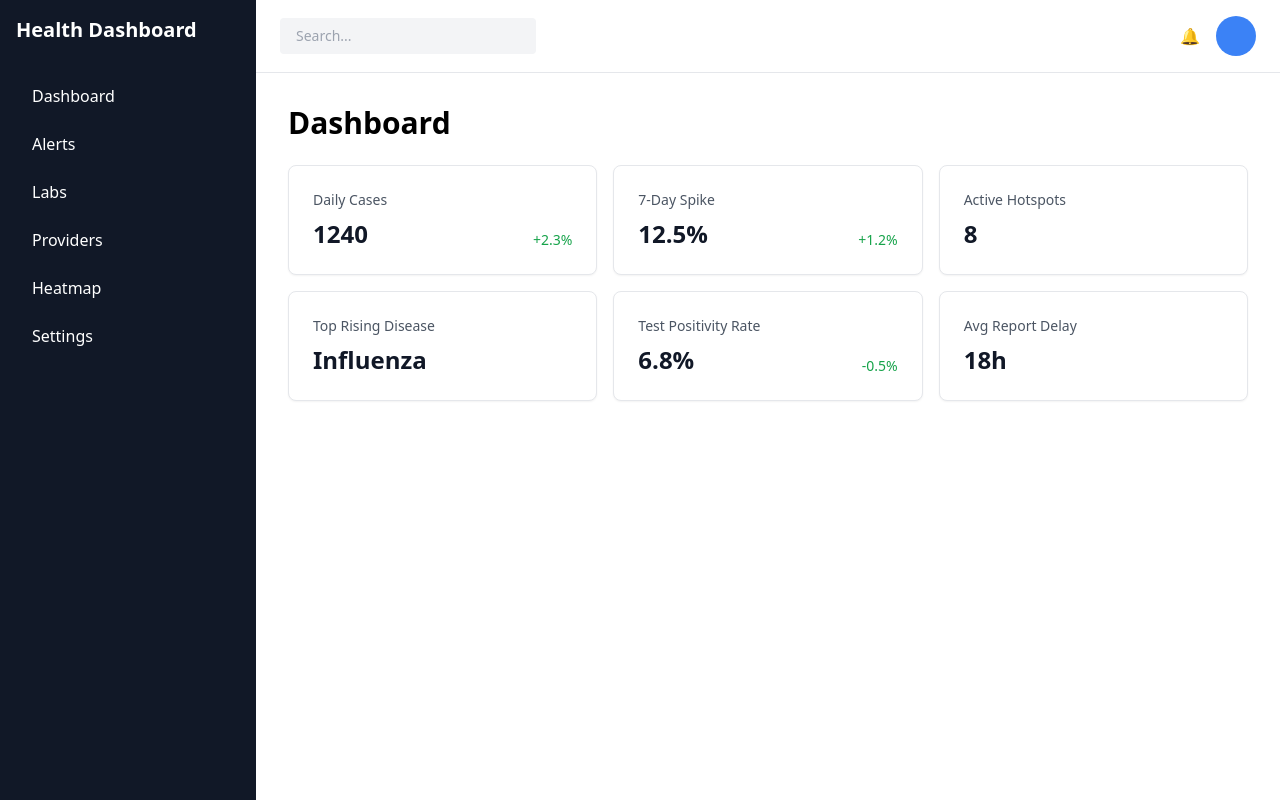
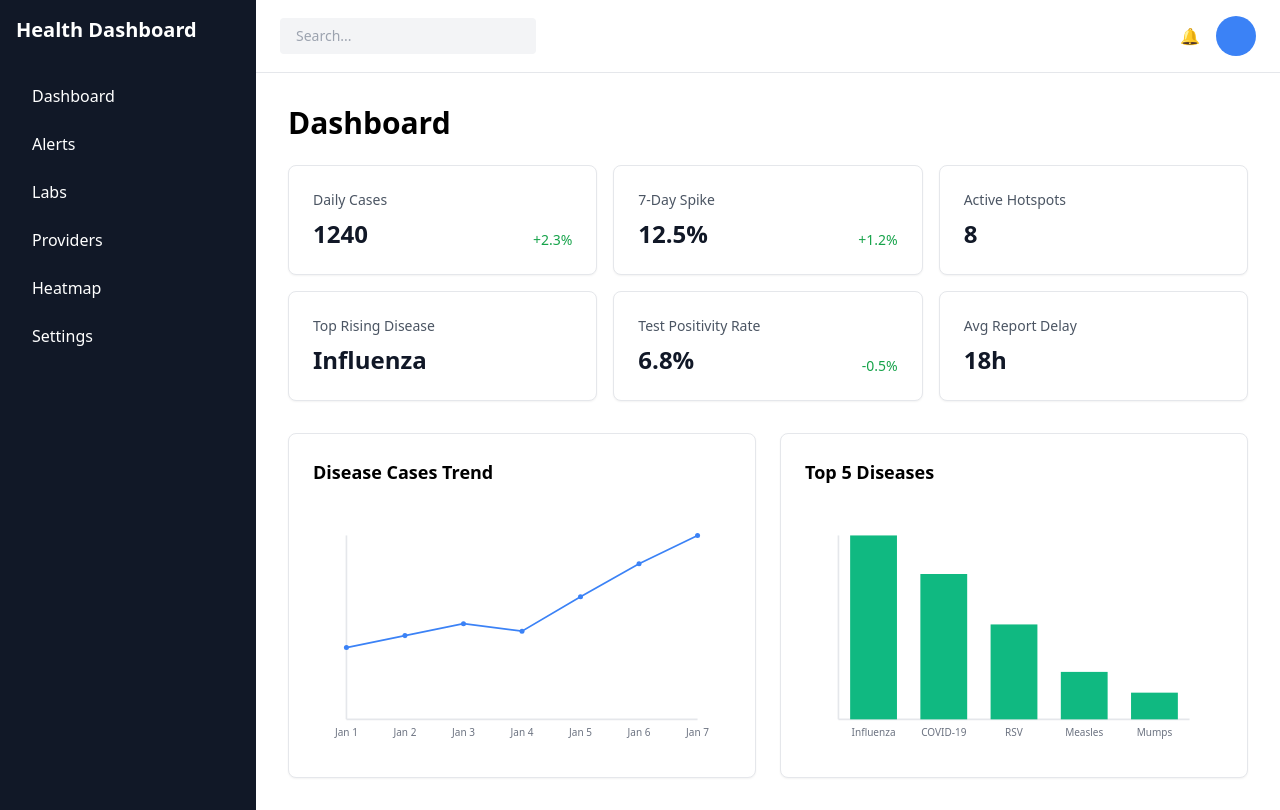
Before and after one commit to jivrajx04/Government-dashboard-ui, a React (Vite) app: page /dashboard in a window 1280 px wide. Built offline with nearby package versions, Linux system fonts and the light colour scheme.

Commit message:
Updated DashboardShell.tsx

```diff
--- /dev/null
+++ b/src/components/charts/DiseaseLineChart.tsx
@@ -0,0 +1,37 @@
+import { diseaseLineChartData } from '../../data/mock/chartData';
+
+export default function DiseaseLineChart() {
+  const maxValue = Math.max(...diseaseLineChartData.map((d) => d.count));
+  const width = 500;
+  const height = 300;
+  const padding = 40;
+  const chartWidth = width - 2 * padding;
+  const chartHeight = height - 2 * padding;
+
+  const points = diseaseLineChartData.map((d, i) => {
+    const x = padding + (i / (diseaseLineChartData.length - 1)) * chartWidth;
+    const y = height - padding - (d.count / maxValue) * chartHeight;
+    return { x, y, ...d };
+  });
+
+  const pathD = points.map((p, i) => `${i === 0 ? 'M' : 'L'} ${p.x} ${p.y}`).join(' ');
+
+  return (
+    <div className="bg-white rounded-lg border border-gray-200 p-6 shadow-sm">
+      <h2 className="text-lg font-bold mb-4">Disease Cases Trend</h2>
+      <svg width="100%" viewBox={`0 0 ${width} ${height}`} className="max-w-full">
+        <line x1={padding} y1={height - padding} x2={width - padding} y2={height - padding} stroke="#e5e7eb" strokeWidth="2" />
+        <line x1={padding} y1={padding} x2={padding} y2={height - padding} stroke="#e5e7eb" strokeWidth="2" />
+        {points.map((p, i) => (
+          <text key={`label-${i}`} x={p.x} y={height - padding + 20} textAnchor="middle" fontSize="12" fill="#6b7280">
+            {p.date}
+          </text>
+        ))}
+        <path d={pathD} stroke="#3b82f6" strokeWidth="2" fill="none" />
+        {points.map((p, i) => (
+          <circle key={`dot-${i}`} cx={p.x} cy={p.y} r="3" fill="#3b82f6" />
+        ))}
+      </svg>
+    </div>
+  );
+}
--- /dev/null
+++ b/src/components/charts/Top5BarChart.tsx
@@ -0,0 +1,34 @@
+import { top5BarChartData } from '../../data/mock/chartData';
+
+export default function Top5BarChart() {
+  const maxValue = Math.max(...top5BarChartData.map((d) => d.cases));
+  const width = 500;
+  const height = 300;
+  const padding = 40;
+  const chartWidth = width - 2 * padding;
+  const chartHeight = height - 2 * padding;
+  const barWidth = chartWidth / (top5BarChartData.length * 1.5);
+
+  return (
+    <div className="bg-white rounded-lg border border-gray-200 p-6 shadow-sm">
+      <h2 className="text-lg font-bold mb-4">Top 5 Diseases</h2>
+      <svg width="100%" viewBox={`0 0 ${width} ${height}`} className="max-w-full">
+        <line x1={padding} y1={height - padding} x2={width - padding} y2={height - padding} stroke="#e5e7eb" strokeWidth="2" />
+        <line x1={padding} y1={padding} x2={padding} y2={height - padding} stroke="#e5e7eb" strokeWidth="2" />
+        {top5BarChartData.map((d, i) => {
+          const barHeight = (d.cases / maxValue) * chartHeight;
+          const x = padding + (i + 0.5) * (chartWidth / top5BarChartData.length) - barWidth / 2;
+          const y = height - padding - barHeight;
+          return (
+            <g key={i}>
+              <rect x={x} y={y} width={barWidth} height={barHeight} fill="#10b981" />
+              <text x={x + barWidth / 2} y={height - padding + 20} textAnchor="middle" fontSize="12" fill="#6b7280">
+                {d.disease}
+              </text>
+            </g>
+          );
+        })}
+      </svg>
+    </div>
+  );
+}
--- /dev/null
+++ b/src/data/mock/chartData.ts
@@ -0,0 +1,17 @@
+export const diseaseLineChartData = [
+  { date: 'Jan 1', count: 240 },
+  { date: 'Jan 2', count: 280 },
+  { date: 'Jan 3', count: 320 },
+  { date: 'Jan 4', count: 295 },
+  { date: 'Jan 5', count: 410 },
+  { date: 'Jan 6', count: 520 },
+  { date: 'Jan 7', count: 615 },
+];
+
+export const top5BarChartData = [
+  { disease: 'Influenza', cases: 1240 },
+  { disease: 'COVID-19', cases: 980 },
+  { disease: 'RSV', cases: 640 },
+  { disease: 'Measles', cases: 320 },
+  { disease: 'Mumps', cases: 180 },
+];
--- a/src/pages/dashboard/DashboardShell.tsx
+++ b/src/pages/dashboard/DashboardShell.tsx
@@ -1,6 +1,8 @@
 import Sidebar from '../../components/layout/Sidebar';
 import Topbar from '../../components/layout/Topbar';
 import KpiRow from './KpiRow';
+import DiseaseLineChart from '../../components/charts/DiseaseLineChart';
+import Top5BarChart from '../../components/charts/Top5BarChart';
 
 export default function DashboardShell() {
   return (
@@ -11,6 +13,10 @@ export default function DashboardShell() {
         <main className="p-8">
           <h1 className="text-3xl font-bold mb-6">Dashboard</h1>
           <KpiRow />
+          <div className="grid grid-cols-1 lg:grid-cols-2 gap-6">
+            <DiseaseLineChart />
+            <Top5BarChart />
+          </div>
         </main>
       </div>
     </div>
```
